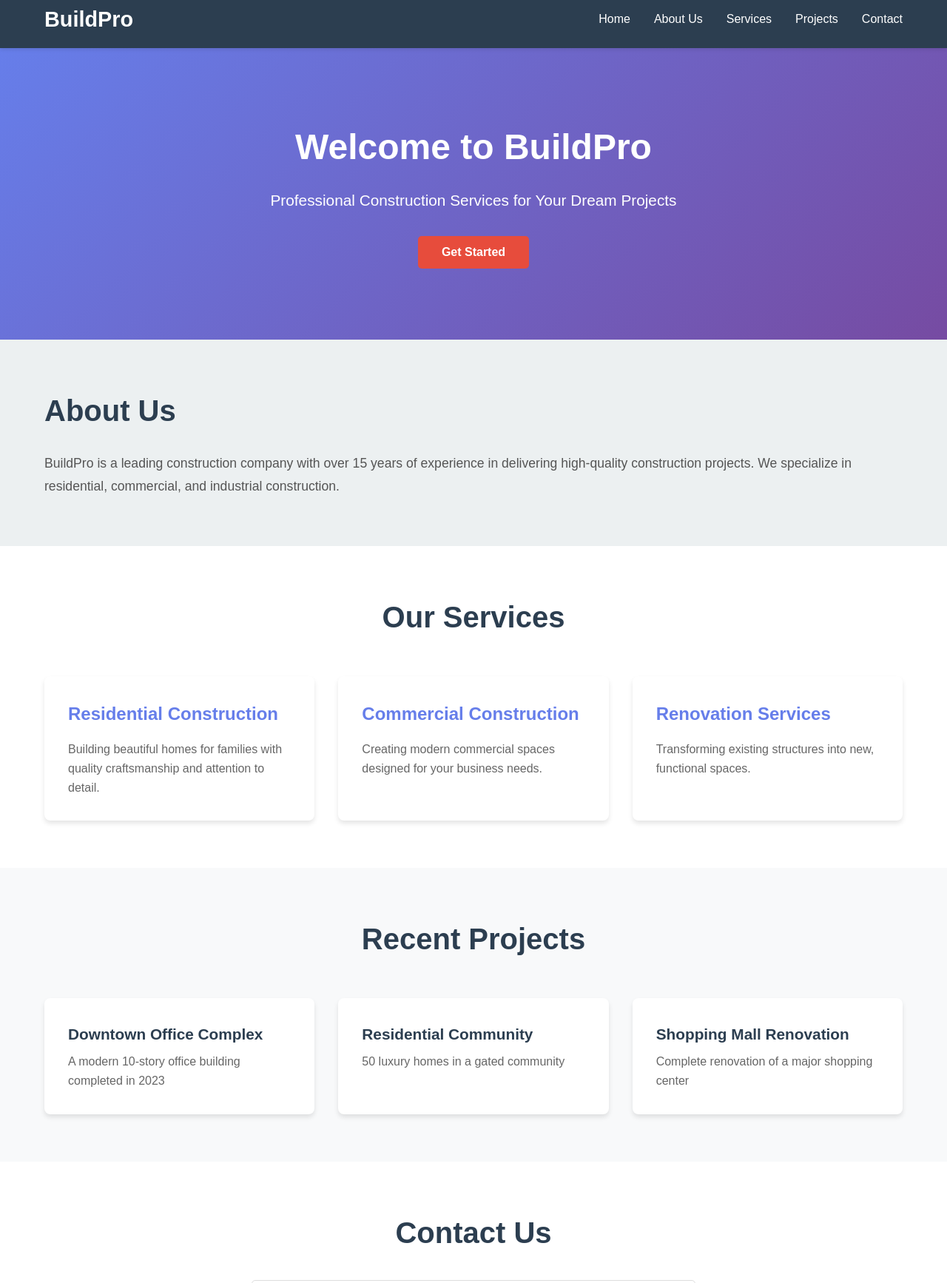
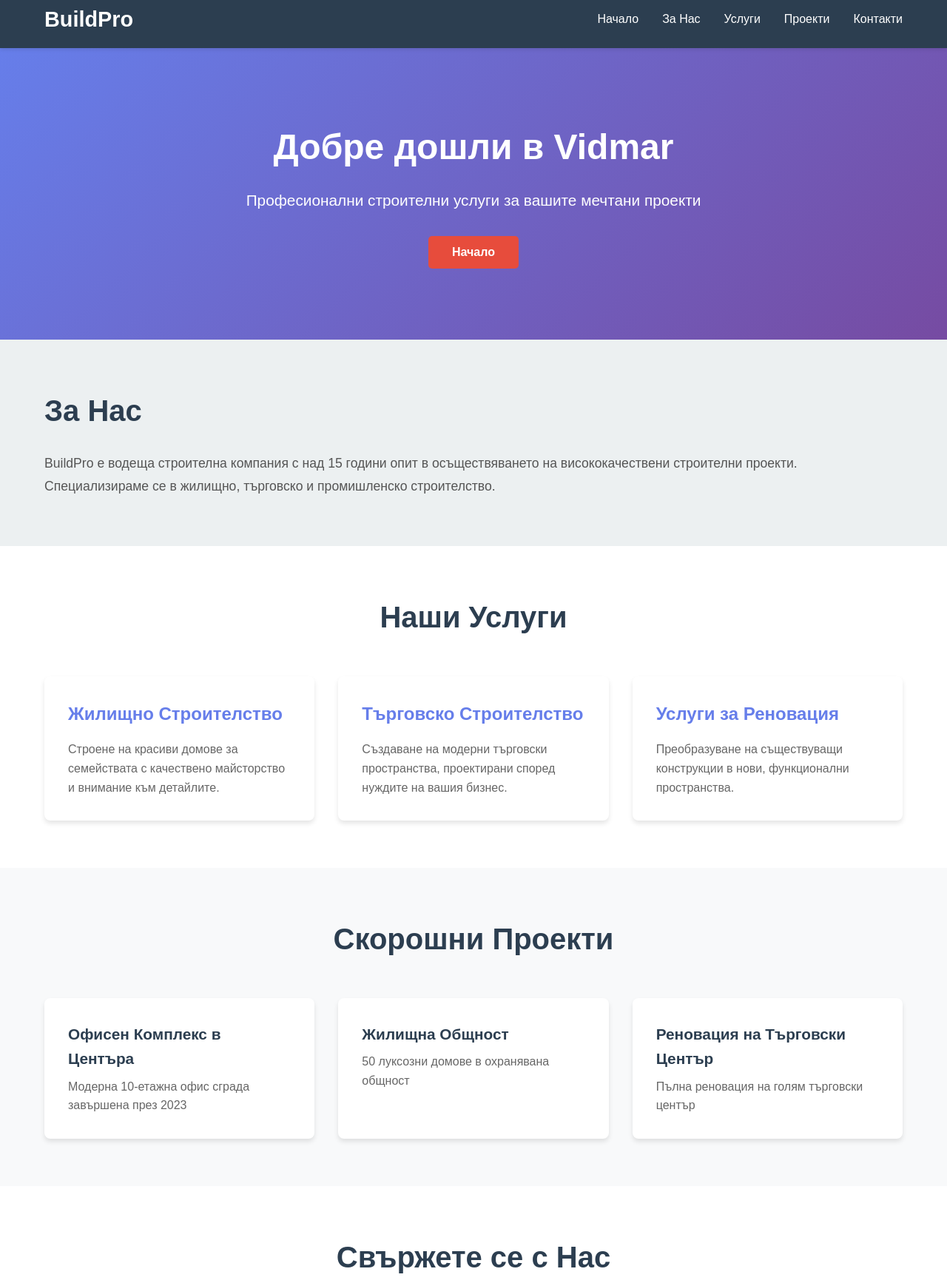
Before and after one commit to Matey1314/construction-website, a plain HTML site: page index.html in a window 1280 px wide. Shown: the part 13-1747 px from the top of the page at 74% size. Drawn offline with Linux system fonts and the light colour scheme.

Commit message:
translate in to bg

```diff
--- a/index.html
+++ b/index.html
@@ -1,9 +1,9 @@
 <!DOCTYPE html>
-<html lang="en">
+<html lang="bg">
 <head>
     <meta charset="UTF-8">
     <meta name="viewport" content="width=device-width, initial-scale=1.0">
-    <title>BuildPro - Construction Company</title>
+    <title>BuildPro - Строителна Компания</title>
     <link rel="stylesheet" href="styles.css">
 </head>
 <body>
@@ -15,11 +15,11 @@
             </div>
             <nav class="navigation">
                 <ul class="nav-menu">
-                    <li><a href="#home">Home</a></li>
-                    <li><a href="#about">About Us</a></li>
-                    <li><a href="#services">Services</a></li>
-                    <li><a href="#projects">Projects</a></li>
-                    <li><a href="#contact">Contact</a></li>
+                    <li><a href="#home">Начало</a></li>
+                    <li><a href="#about">За Нас</a></li>
+                    <li><a href="#services">Услуги</a></li>
+                    <li><a href="#projects">Проекти</a></li>
+                    <li><a href="#contact">Контакти</a></li>
                 </ul>
             </nav>
         </div>
@@ -30,36 +30,36 @@
         <!-- Hero Section -->
         <section id="home" class="hero">
             <div class="container">
-                <h2>Welcome to BuildPro</h2>
-                <p>Professional Construction Services for Your Dream Projects</p>
-                <button class="cta-button">Get Started</button>
+                <h2>Добре дошли в Vidmar</h2>
+                <p>Професионални строителни услуги за вашите мечтани проекти</p>
+                <button class="cta-button">Начало</button>
             </div>
         </section>
 
         <!-- About Section -->
         <section id="about" class="about">
             <div class="container">
-                <h2>About Us</h2>
-                <p>BuildPro is a leading construction company with over 15 years of experience in delivering high-quality construction projects. We specialize in residential, commercial, and industrial construction.</p>
+                <h2>За Нас</h2>
+                <p>BuildPro е водеща строителна компания с над 15 години опит в осъществяването на висококачествени строителни проекти. Специализираме се в жилищно, търговско и промишленско строителство.</p>
             </div>
         </section>
 
         <!-- Services Section -->
         <section id="services" class="services">
             <div class="container">
-                <h2>Our Services</h2>
+                <h2>Наши Услуги</h2>
                 <div class="services-grid">
                     <div class="service-card">
-                        <h3>Residential Construction</h3>
-                        <p>Building beautiful homes for families with quality craftsmanship and attention to detail.</p>
+                        <h3>Жилищно Строителство</h3>
+                        <p>Строене на красиви домове за семействата с качествено майсторство и внимание към детайлите.</p>
                     </div>
                     <div class="service-card">
-                        <h3>Commercial Construction</h3>
-                        <p>Creating modern commercial spaces designed for your business needs.</p>
+                        <h3>Търговско Строителство</h3>
+                        <p>Създаване на модерни търговски пространства, проектирани според нуждите на вашия бизнес.</p>
                     </div>
                     <div class="service-card">
-                        <h3>Renovation Services</h3>
-                        <p>Transforming existing structures into new, functional spaces.</p>
+                        <h3>Услуги за Реновация</h3>
+                        <p>Преобразуване на съществуващи конструкции в нови, функционални пространства.</p>
                     </div>
                 </div>
             </div>
@@ -68,19 +68,19 @@
         <!-- Projects Section -->
         <section id="projects" class="projects">
             <div class="container">
-                <h2>Recent Projects</h2>
+                <h2>Скорошни Проекти</h2>
                 <div class="projects-grid">
                     <div class="project-card">
-                        <h3>Downtown Office Complex</h3>
-                        <p>A modern 10-story office building completed in 2023</p>
+                        <h3>Офисен Комплекс в Центъра</h3>
+                        <p>Модерна 10-етажна офис сграда завършена през 2023</p>
                     </div>
                     <div class="project-card">
-                        <h3>Residential Community</h3>
-                        <p>50 luxury homes in a gated community</p>
+                        <h3>Жилищна Общност</h3>
+                        <p>50 луксозни домове в охранявана общност</p>
                     </div>
                     <div class="project-card">
-                        <h3>Shopping Mall Renovation</h3>
-                        <p>Complete renovation of a major shopping center</p>
+                        <h3>Реновация на Търговски Център</h3>
+                        <p>Пълна реновация на голям търговски център</p>
                     </div>
                 </div>
             </div>
@@ -89,12 +89,12 @@
         <!-- Contact Section -->
         <section id="contact" class="contact">
             <div class="container">
-                <h2>Contact Us</h2>
+                <h2>Свържете се с Нас</h2>
                 <form class="contact-form">
-                    <input type="text" placeholder="Your Name" required>
-                    <input type="email" placeholder="Your Email" required>
-                    <textarea placeholder="Your Message" rows="5" required></textarea>
-                    <button type="submit" class="submit-button">Send Message</button>
+                    <input type="text" placeholder="Вашето Име" required>
+                    <input type="email" placeholder="Вашия Email" required>
+                    <textarea placeholder="Вашето Съобщение" rows="5" required></textarea>
+                    <button type="submit" class="submit-button">Изпрати Съобщение</button>
                 </form>
             </div>
         </section>
--- a/script.js
+++ b/script.js
@@ -17,7 +17,7 @@ const contactForm = document.querySelector('.contact-form');
 if (contactForm) {
     contactForm.addEventListener('submit', function (e) {
         e.preventDefault();
-        alert('Thank you for your message! We will get back to you soon.');
+        alert('Благодарим ви за вашето съобщение! Скоро ще се свържем с вас.');
         this.reset();
     });
 }
```
